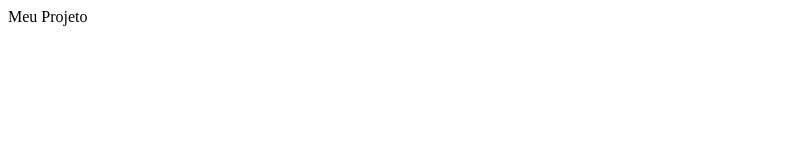
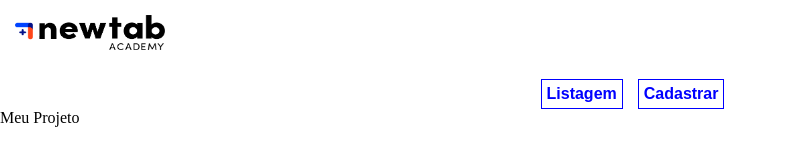
Before and after one commit to claudiojr-js/projeto-guiado, a plain HTML site: page index.html in a window 1280 px wide. Shown: the whole page, without its empty margins (0-786 px from the left). Drawn offline with Linux system fonts and the light colour scheme.

Commit message:
cabeçalho do site

```diff
--- /dev/null
+++ b/assets/css/style.css
@@ -0,0 +1,25 @@
+body{
+    margin: 0;
+}
+.cabecalho{
+    background: white;
+    padding: 15px;
+}
+.cabecalho img{
+    width: 150px;
+    height: 35px;
+}
+.menu{
+    display: flex;
+    justify-content: center;
+    margin-top: 10px;
+}
+.menu a{
+    text-decoration: none;
+    font-weight: bold;
+    color: blue;
+    margin-right: 15px;
+    font-family: Arial, Helvetica, sans-serif;
+    border: 1px solid blue;
+    padding: 5px;
+}
--- a/index.html
+++ b/index.html
@@ -4,9 +4,24 @@
     <meta charset="UTF-8">
     <meta http-equiv="X-UA-Compatible" content="IE=edge">
     <meta name="viewport" content="width=device-width, initial-scale=1.0">
+    <link rel="stylesheet" href="./assets/css/style.css">
     <title>Projeto Guiado</title>
 </head>
 <body>
+    <header class="cabecalho">
+        <img src="./assets/img/logo-colorido.png" alt="Fundo escrito NewTab">
+    </header>
+    <div class="menu">
+        <a href="./index.html">
+            Listagem
+        </a>
+        <a href="./form.html">
+            Cadastrar
+        </a>
+    </div>
+    <section>
+
+    </section>
     Meu Projeto
 </body>
 </html>
```
Also changed, not shown: form.html (+8 -3 lines), assets/img/logo-colorido.png (added).
